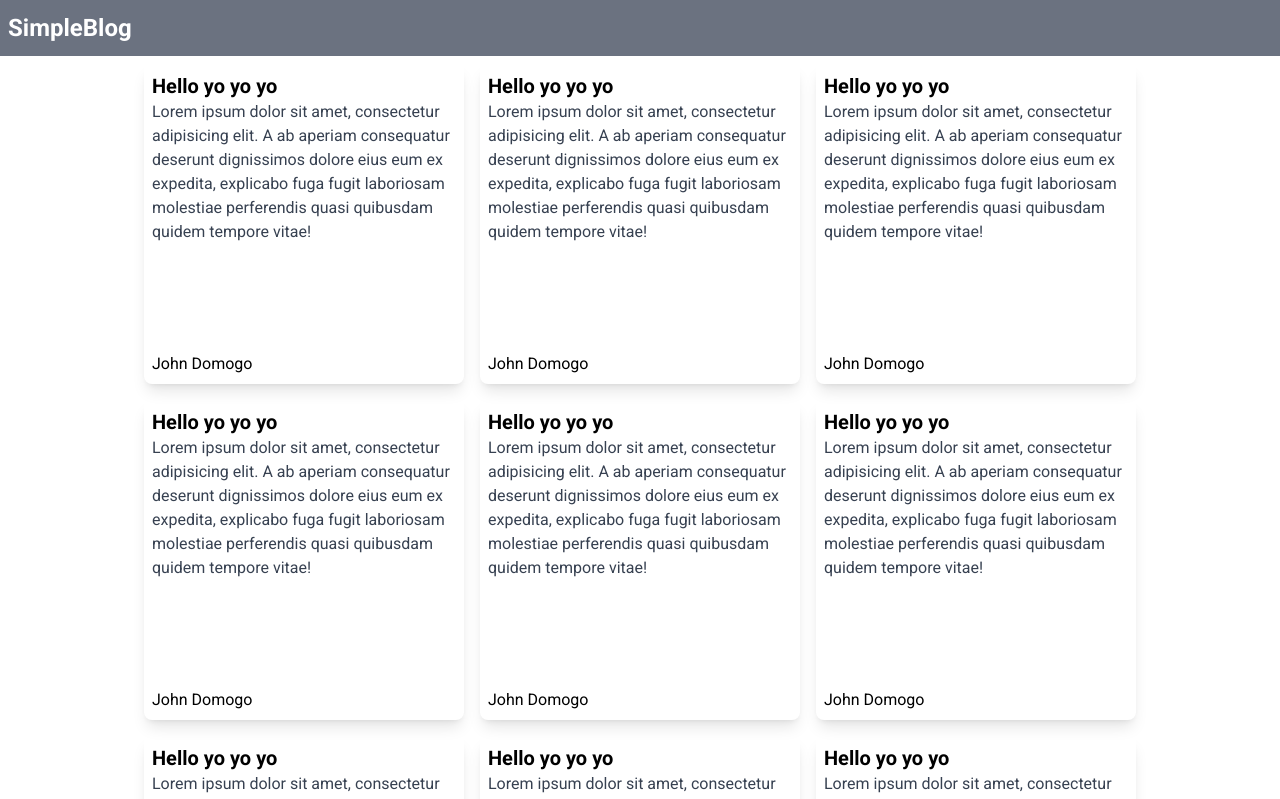
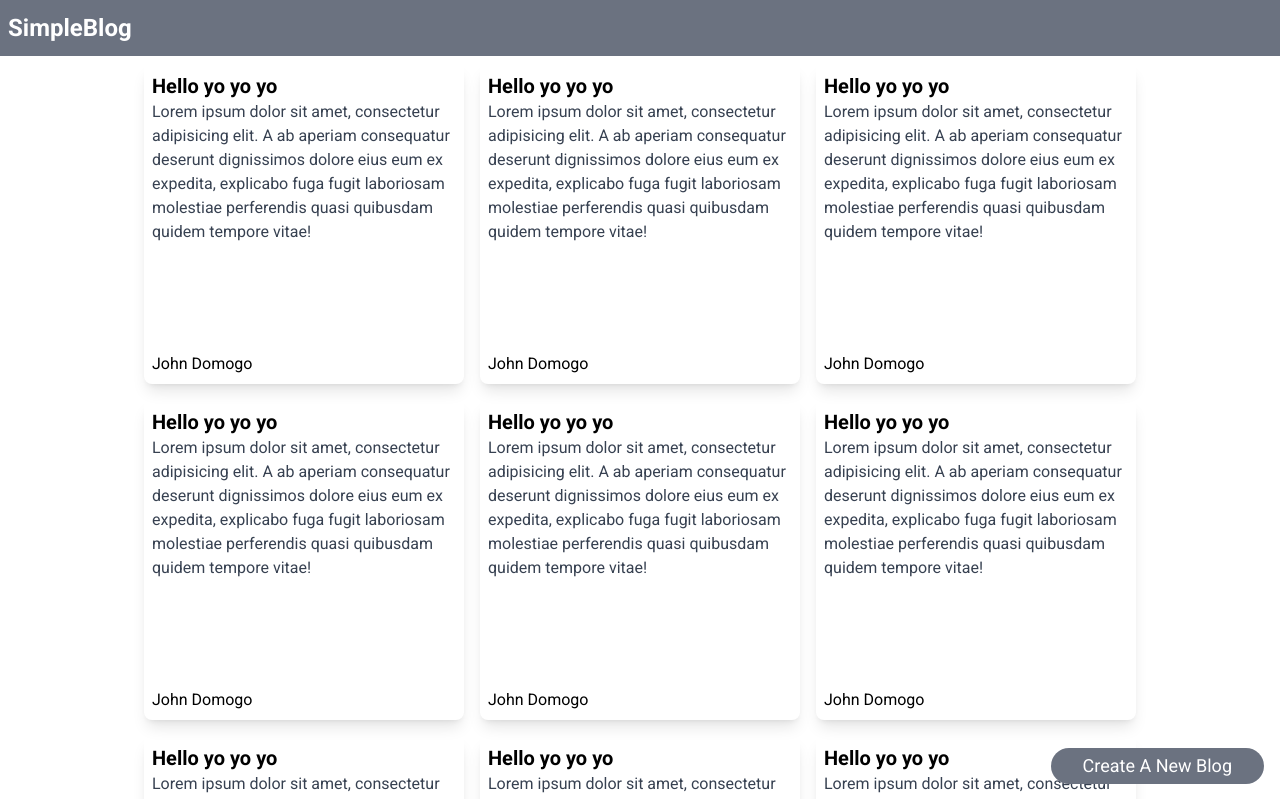
Before and after one commit to tham-ph/SimpleBlog, a React (Create React App) app in the folder frontend/: page / in a window 1280 px wide. Shown: the top 799 px of the page. Built offline with nearby package versions, Linux system fonts and the light colour scheme; no server answers.

Commit message:
implement a CreateANewBlogButton

```diff
--- a/frontend/src/App.js
+++ b/frontend/src/App.js
@@ -1,5 +1,6 @@
 import Navbar from "./Navbar";
 import BlogList from "./BlogList";
+import CreateANewBlogButton from "./CreateANewBlogButton";
 
 function App() {
 
@@ -7,6 +8,7 @@
     <div>
       <Navbar/>
       <BlogList/>
+      <CreateANewBlogButton/>
     </div>
   );
 }
--- /dev/null
+++ b/frontend/src/CreateANewBlogButton.js
@@ -0,0 +1,10 @@
+
+const CreateANewBlogButton = () => {
+  return (
+    <button className="fixed bottom-4 right-4 bg-gray-500 text-white text-lg py-1 px-8 rounded-full hover:bg-black">
+      Create A New Blog
+    </button>
+  );
+}
+
+export default CreateANewBlogButton;
```
